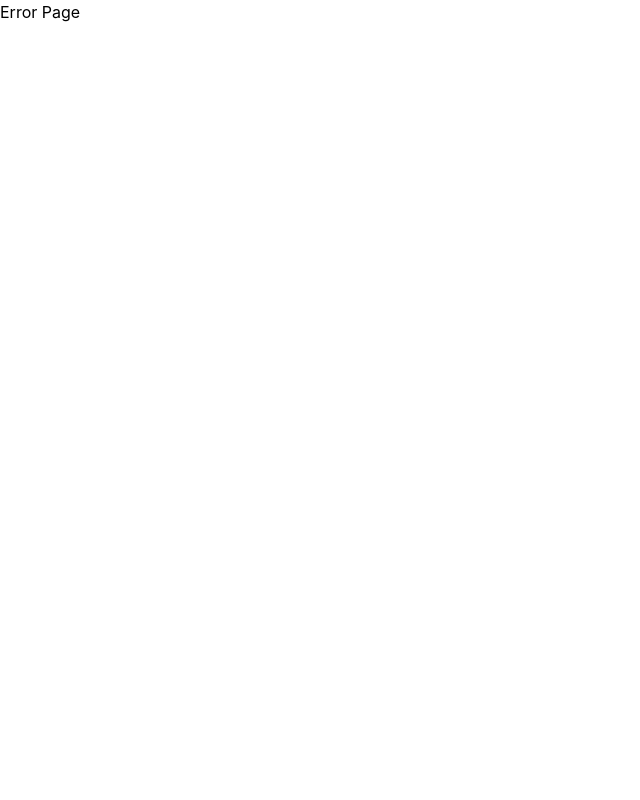
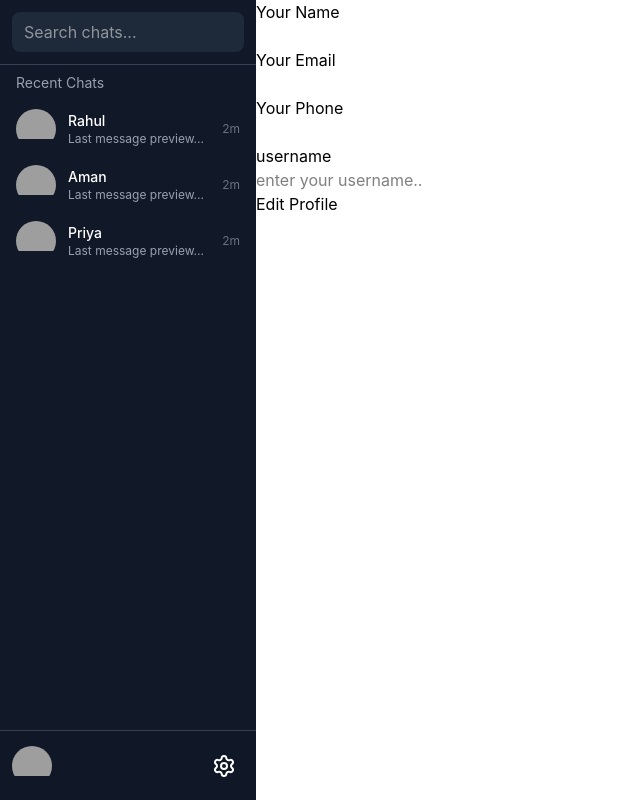
Before and after one commit to devparamjeet/lets-chat, a React (Vite) app: page /user/profile in a window 1280 px wide. Before the commit this address had no page. Shown: the whole page, without its empty margins (0-640 px from the left). Built offline with nearby package versions, Linux system fonts and the light colour scheme; no server answers; grey boxes are pictures that could not be loaded.

Commit message:
feat: add UserProfile page and update Sidebar with navigation to profile

```diff
--- a/src/Router.jsx
+++ b/src/Router.jsx
@@ -5,6 +5,7 @@ import Signup from "./components/Signup";
 import UserOutlet from "./components/UserOutlet";
 import UserDashboard from "./pages/UserDashboard";
 import ChatScreen from "./components/ChatScreen";
+import UserProfile from "./pages/UserProfile";
 
 const router = createBrowserRouter([
     {
@@ -23,6 +24,7 @@ const router = createBrowserRouter([
         children: [
             { index: true, element: <UserDashboard/> },
             { path: "chat", element: <ChatScreen/> },
+            { path: "profile", element: <UserProfile/> },
             { path: "setting", element: <>Setting Page</> },
         ]
     }
--- a/src/components/Sidebar.jsx
+++ b/src/components/Sidebar.jsx
@@ -1,11 +1,19 @@
-import React from 'react'
+import React, { useState } from 'react'
 import RecentChatBox from './RecentChatBox'
+import { LogOutIcon, MessageCircleCheck, MoveLeft, MoveLeftIcon, Settings, User2Icon } from 'lucide-react'
+import { useNavigate } from 'react-router-dom'
 
 const Sidebar = ({ user }) => {
 
+    let redirect = useNavigate()
+
+    const [isEnabled, setIsEnabled] = useState(true)
 
     return (
-        <div className="w-[20%] h-screen bg-[#111827] text-white flex flex-col">
+
+        <>
+
+            {isEnabled ? <div className="w-[20%] h-screen bg-[#111827] text-white flex flex-col">
 
                 {/* 🔍 Search Bar */}
                 <div className="p-3 border-b border-gray-700">
@@ -26,6 +34,57 @@ const Sidebar = ({ user }) => {
                 </div>
 
                 {/* 👤 User Profile */}
+                <div className="relative h-[70px] bg-gray-900 flex items-center gap-3 px-3 border-t border-gray-700">
+                    <div className="w-10 h-10 rounded-full overflow-hidden">
+                        <img
+                            src={`https://ui-avatars.com/api/?name=${user.name}&background=2563eb&color=fff`}
+                            alt=""
+                        />
+                    </div>
+                    <h2 className="font-medium">{user.name}</h2>
+
+                    <span className='absolute right-5' onClick={() => {
+                        setIsEnabled(false)
+                    }}>
+                        <Settings />
+                    </span>
+                </div>
+
+            </div> : <div className="w-[20%] h-screen bg-[#111827] text-white flex flex-col">
+
+                {/* 🔍 Search Bar */}
+                <div className="p-3 border-b border-gray-700">
+                    <input
+                        type="search"
+                        placeholder="Search here..."
+                        className="w-full px-3 py-2 rounded-lg bg-gray-800 outline-none focus:ring-2 focus:ring-blue-500"
+                    />
+                </div>
+
+
+                <div className="flex-1 overflow-y-auto p-2">
+                    {/* <MoveLeft className='bg-amber-100 rounded-full p-1 text-black text-2xl' /> */}
+                    <h2 className="text-gray-400 text-sm px-2 mb-4">Settings</h2>
+
+
+                    <button onClick={()=>{
+                        setIsEnabled(true)
+                    }} className='flex gap-2 my-2 border w-full p-2 rounded-sm'>
+                        <MessageCircleCheck /> <span>My Chats</span>
+                    </button>
+
+                    <button className='flex gap-2 my-2 border w-full p-2 rounded-sm'>
+                        <Settings /> <span>Setting</span>
+                    </button>
+                    <button onClick={() => { redirect("/user/profile") }} className='flex gap-2 my-2 border w-full p-2 rounded-sm'>
+                        <User2Icon /> <span>Profile</span>
+                    </button>
+                    <button className='flex gap-2 my-2 border w-full p-2 rounded-sm'>
+                        <LogOutIcon /> <span>LogOut</span>
+                    </button>
+                </div>
+
+                {/* 👤 User Profile */}
                 <div className="h-[70px] bg-gray-900 flex items-center gap-3 px-3 border-t border-gray-700">
                     <div className="w-10 h-10 rounded-full overflow-hidden">
                         <img
@@ -36,7 +95,10 @@ const Sidebar = ({ user }) => {
                     <h2 className="font-medium">{user.name}</h2>
                 </div>
 
-        </div>
+            </div>}
+        </>
+        // USER SETTING SIDEBAR PAGE
+
 
     )
 }
--- /dev/null
+++ b/src/pages/UserProfile.jsx
@@ -0,0 +1,56 @@
+import React, { useEffect, useState } from 'react'
+import { useOutletContext } from 'react-router-dom'
+
+const UserProfile = () => {
+
+    const { user } = useOutletContext()
+
+    const [userData, setUserData] = useState({})
+    const [isEdit, setIsEdit] = useState(true)
+
+    useEffect(() => {
+        setUserData(user)
+    }, [user])
+
+
+    let handleChange = (event) => {
+        setUserData({ ...userData, [event.target.name]: event.target.value })
+    }
+
+    let handleEdit = () => {
+        isEdit ? setIsEdit(false) : setIsEdit(true)
+    }
+
+    let handleCancel = () =>{
+        setUserData(user)
+        setIsEdit(true)
+    }
+
+    return (
+        <div>
+            {/* {user.name} Profile */}
+            <label htmlFor="name">Your Name</label><br />
+            <input onChange={handleChange} disabled={isEdit} type="text" id='name' name='name' value={userData.name} />
+
+            <br />
+            <label htmlFor="email"> Your Email</label><br />
+            <input onChange={handleChange} disabled={isEdit} type="email" id='email' name='email' value={userData.email} />
+
+            <br />
+            <label htmlFor="phone">Your Phone</label><br />
+            <input onChange={handleChange} disabled={isEdit} type="number" id='phone' name='phone' value={userData.phone} />
+
+            <br />
+            <label htmlFor="username">username</label><br />
+            <input onChange={handleChange} disabled={isEdit} type="text" id='username' name='username' value={userData.username} placeholder='enter your username..' />
+
+            <br />
+
+
+            <button onClick={handleEdit}>{isEdit ? 'Edit Profile' : 'Save Changes'}</button>
+            {isEdit ? <></> : <button onClick={handleCancel}>Cancel</button>}
+        </div>
+    )
+}
+
+export default UserProfile
```
Lines whose indentation alone changed are shown as unchanged.
